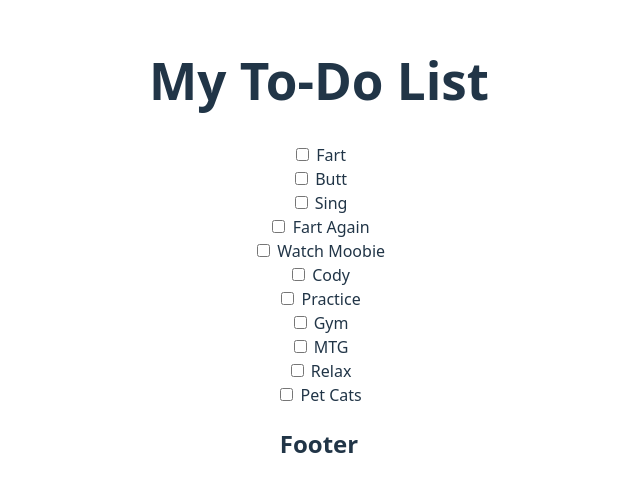
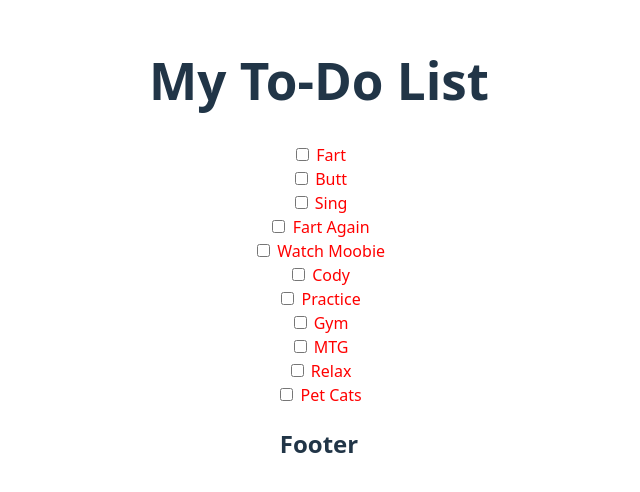
Before and after one commit to augustkeller/solo-project-jan-2026, a React (Vite) app in the folder solo-project/: page / in a window 1280 px wide. Shown: the part 150-642 px from the top of the page, without its empty margins (321-961 px from the left). Built offline with nearby package versions, Linux system fonts and the light colour scheme.

Commit message:
more useState inline styling

```diff
--- a/solo-project/src/components/ToDoList.jsx
+++ b/solo-project/src/components/ToDoList.jsx
@@ -38,7 +38,7 @@ export default function ToDoList() {
                         onChange={handleChange}
                     />
                     {" "}
-                    {item}
+                    <span style={{color: checkedItems[item] ? "green" : "red"}}> {item}</span>
                     {checkedItems[item] && <span style={{color: checkedItems[item] ? "green" : "red"}}> COMPLETE!</span>}
                 </label>
             ))}
```
